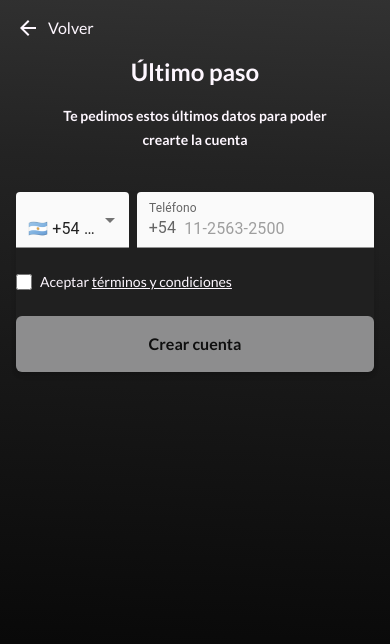
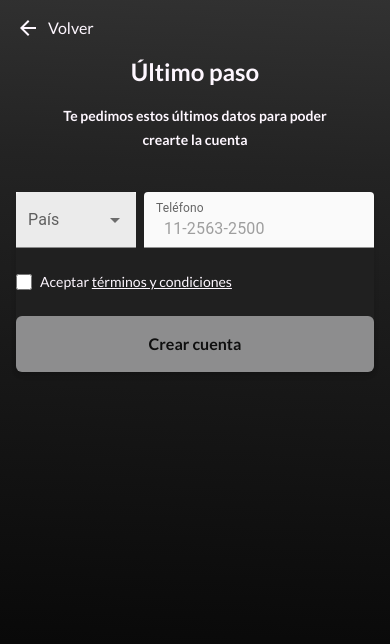
Before and after one commit to pguinazu/we-frontend, a Next.js app: page /auth/login-last-step-phone in a window 390 px wide. Shown: the top 644 px of the page. Built offline with nearby package versions, Linux system fonts and the light colour scheme.

Commit message:
Refactor and renaming PhoneInput

```diff
--- a/src/app/components/LoginPersonalInfoForm.tsx
+++ b/src/app/components/LoginPersonalInfoForm.tsx
@@ -5,7 +5,7 @@ import { TextField, Button, InputAdornment } from '@mui/material';
 import { ErrorOutline } from '@mui/icons-material';
 import PopUp from './PopUp';
 import { useRouter } from 'next/navigation';
-import PhoneInput2 from './PhoneInput2';
+import PhoneInput from './PhoneInput';
 import { useForm } from '../contexts/SignUpContext';
 import { authService } from '../services/auth/authService';
 
@@ -90,7 +90,7 @@ const LoginPersonalInfoForm: React.FC = () => {
           }}
         />
 
-        <PhoneInput2 />
+        <PhoneInput />
       </div>
 
       <div className="flex items-center gap-2">
--- a/src/app/components/LoginPersonalInfoPhone.tsx
+++ b/src/app/components/LoginPersonalInfoPhone.tsx
@@ -3,7 +3,7 @@
 import React, { useState } from 'react';
 import Button from '../components/Button';
 import PopUp from './PopUp';
-import PhoneInput from './PhoneInput1';
+import PhoneInput from './PhoneInput';
 
 const LoginPersonalInfoPhone: React.FC = () => {
   const [termsAccepted, setTermsAccepted] = useState(false);
--- a/src/app/components/PhoneInput2.tsx
+++ b/src/app/components/PhoneInput.tsx
@@ -2,7 +2,7 @@ import { TextField, Autocomplete, InputAdornment } from '@mui/material';
 import { useForm } from '../contexts/SignUpContext';
 import countries from '../../../public/select-options/countries.json';
 
-export default function PhoneInput2() {
+export default function PhoneInput() {
   const { formData, setFormData } = useForm();
 
   const handlePhoneChange = (event: React.ChangeEvent<HTMLInputElement>) => {
--- a/src/app/components/PhoneInput1.tsx
+++ /dev/null
@@ -1,48 +0,0 @@
-import { TextField, MenuItem, Select, InputAdornment } from '@mui/material';
-import { SetStateAction, useState } from 'react';
-
-export default function PhoneInput() {
-  const [phone, setPhone] = useState('');
-  const [countryCode, setCountryCode] = useState('+54'); // Valor predeterminado para Argentina
-
-  const handlePhoneChange = (event: { target: { value: SetStateAction<string>; }; }) => {
-    setPhone(event.target.value);
-  };
-
-  const handleCountryCodeChange = (event: { target: { value: SetStateAction<string>; }; }) => {
-    setCountryCode(event.target.value);
-  };
-
-  return (
-    <div className="flex flex-col gap-4">
-      <div className="flex gap-2 items-center">
-        <Select
-          value={countryCode}
-          onChange={handleCountryCodeChange}
-          variant="filled"
-          sx={{ minWidth: 80 }}
-          style={{backgroundColor: '#FAFAFA'}}
-        >
-          <MenuItem value="+54">🇦🇷 +54 Argentina</MenuItem>
-          <MenuItem value="+1">🇺🇸 +1 USA</MenuItem>
-          <MenuItem value="+44">🇬🇧 +44 UK</MenuItem>
-          {/* Agrega más opciones de país */}
-        </Select>
-        <TextField
-          label="Teléfono"
-          placeholder="11-2563-2500"
-          variant="filled"
-          value={phone}
-          onChange={handlePhoneChange}
-          fullWidth
-          InputProps={{
-            style: { backgroundColor: '#FAFAFA' },
-            startAdornment: (
-              <InputAdornment position="start">{countryCode}</InputAdornment>
-            ),
-          }}
-        />
-      </div>
-    </div>
-  );
-}
```
